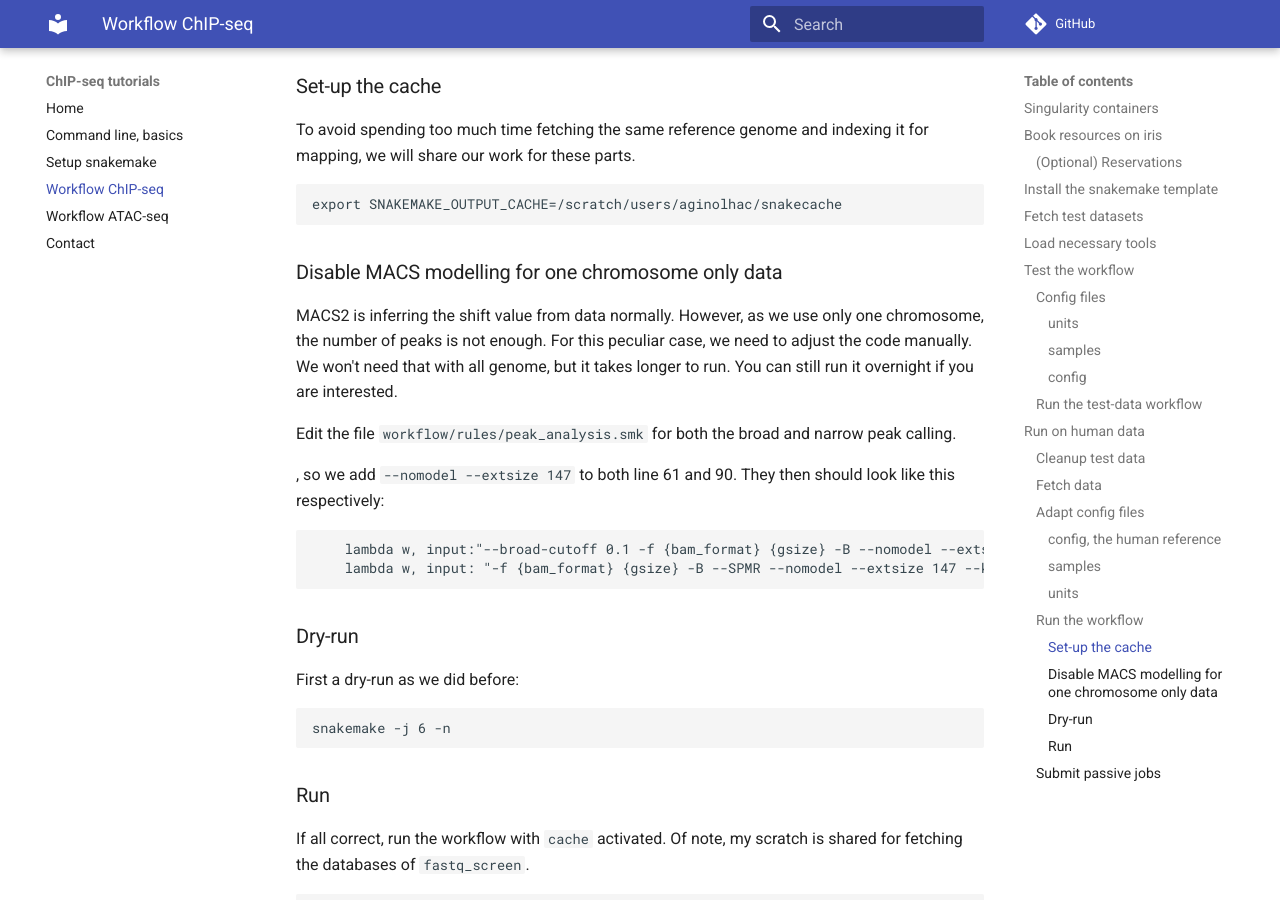
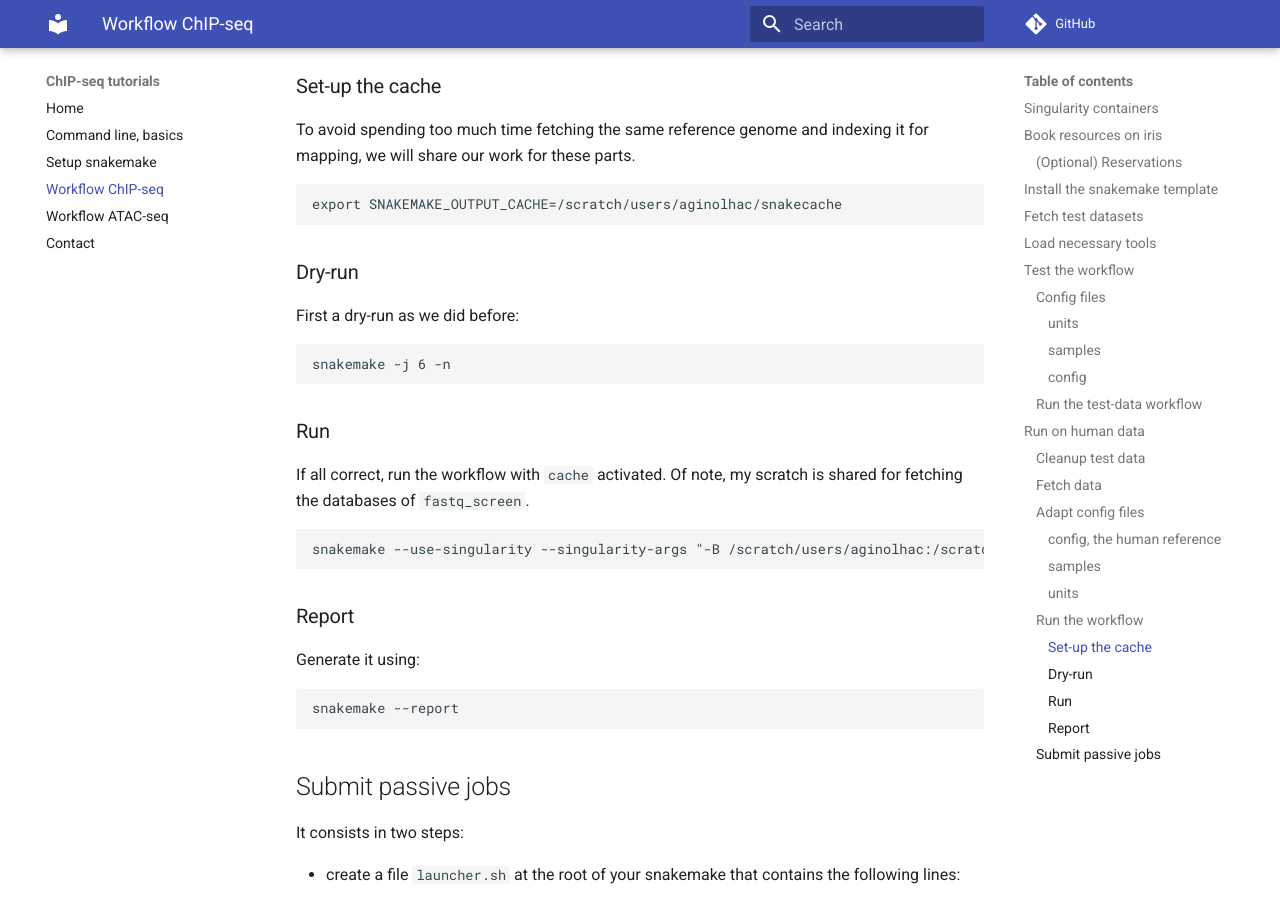
Before and after one commit to ginolhac/chip-seq, an MkDocs documentation site: the page built from docs/chip-seq.md, in a window 1280 px wide and 900 px high, scrolled down 7999 px. Built offline with MkDocs 1.6.1 and Material for MkDocs 9.7.7, drawn with Linux system fonts in a browser that asks for light colours; comment, search, counter and statistics services are not loaded; some of the changed text lies outside the part shown.

````diff
--- a/docs/chip-seq.md
+++ b/docs/chip-seq.md
@@ -1,7 +1,7 @@
 
 The workflow of all steps is summarised below:
 
-![](https://rawgit.com/ginolhac/chip-seq/master/workflow.png)
+![](https://rawgit.com/ginolhac/chip-seq/main/workflow.png)
 
 and the template is hosted on the [LCSB Gitlab](https://gitlab.lcsb.uni.lu/aurelien.ginolhac/snakemake-chip-seq)
 
@@ -358,22 +358,6 @@ To avoid spending too much time fetching the same reference genome and indexing
 export SNAKEMAKE_OUTPUT_CACHE=/scratch/users/aginolhac/snakecache
 ```
 
-### Disable MACS modelling for one chromosome only data
-
-MACS2 is inferring the shift value from data normally. However, as we use only one chromosome, the number of peaks is not enough.
-For this peculiar case, we need to adjust the code manually. We won't need that with all genome, but it takes longer to run.
-You can still run it overnight if you are interested.
-
-Edit the file `workflow/rules/peak_analysis.smk` for both the broad and narrow peak calling.
-
-, so we add `--nomodel --extsize 147` to both line 61 and 90. They then should look like this respectively:
-
-```
-    lambda w, input:"--broad-cutoff 0.1 -f {bam_format} {gsize} -B --nomodel --extsize 147 --SPMR --keep-dup all {pvalue} {qvalue}".format(
-    lambda w, input: "-f {bam_format} {gsize} -B --SPMR --nomodel --extsize 147 --keep-dup all {pvalue} {qvalue}".format(
-```
-
-
 ### Dry-run
 
 First a dry-run as we did before:
@@ -390,6 +374,14 @@ If all correct, run the workflow with `cache` activated. Of note, my scratch is
 snakemake --use-singularity --singularity-args "-B /scratch/users/aginolhac:/scratch/users/aginolhac"  --cache -j 6
 ```
 
+
+### Report
+
+Generate it using:
+
+```bash
+snakemake --report
+```
 
 ## Submit passive jobs
 
````
Also changed, not shown: other parts of docs/chip-seq.md (+1 -1 lines), docs/atac-seq.md (added, +151 -0 lines).
